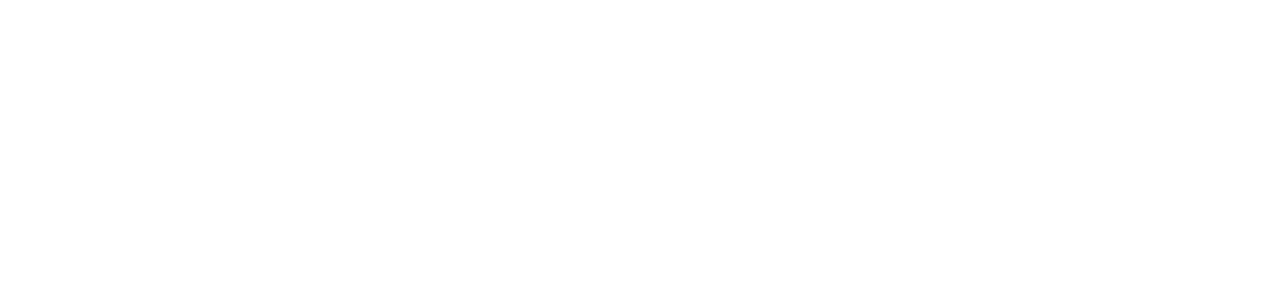
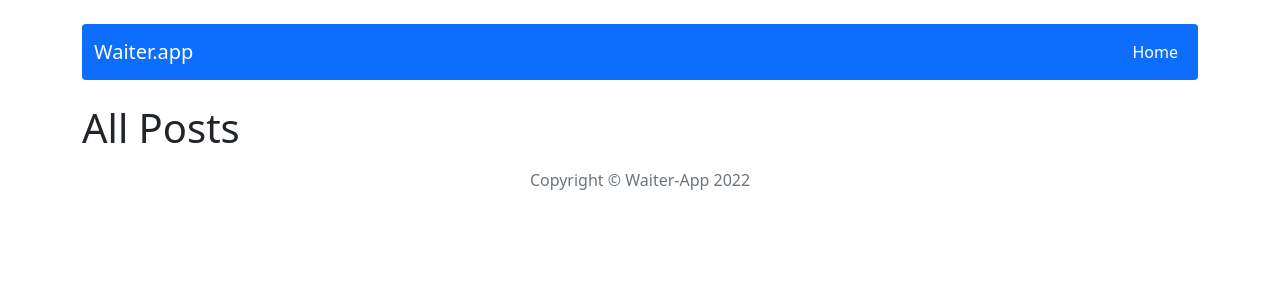
Before and after one commit to pstanke/waiter-app, a React (Create React App) app: page / in a window 1280 px wide. Shown: the top 300 px of the page. Built offline with nearby package versions, Linux system fonts and the light colour scheme.

Commit message:
Add routes to pages

```diff
--- a/src/App.js
+++ b/src/App.js
@@ -1 +1,20 @@
-export function App() {}
+import { Container } from 'react-bootstrap';
+
+import { Routes, Route } from 'react-router-dom';
+
+import { Header } from './components/views/Header/Header';
+import { Footer } from './components/views/Footer/Footer';
+import { Home } from './components/pages/Home/Home';
+import { ErrorPage } from './components/pages/ErrorPage/ErrorPage';
+export function App() {
+  return (
+    <Container>
+      <Header />
+      <Routes>
+        <Route path='/' element={<Home />} />
+        <Route path='*' element={<ErrorPage />} />
+      </Routes>
+      <Footer />
+    </Container>
+  );
+}
```
